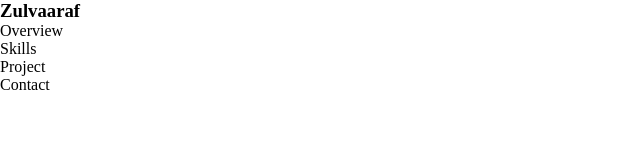
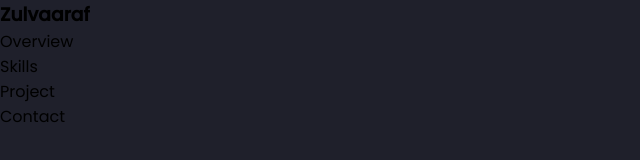
Before and after one commit to Zulvaaraf/responsive-navbar, a plain HTML site: page index.html in a window 1280 px wide. Shown: the whole page, without its empty margins (0-640 px from the left). Drawn offline with Linux system fonts and the light colour scheme.

Commit message:
change bg color

```diff
--- a/style.css
+++ b/style.css
@@ -2,3 +2,8 @@
     margin: 0;
     padding: 0;
 }
+
+body {
+    font-family: 'Poppins', sans-serif;
+    background-color: #1F202B;
+}
```
